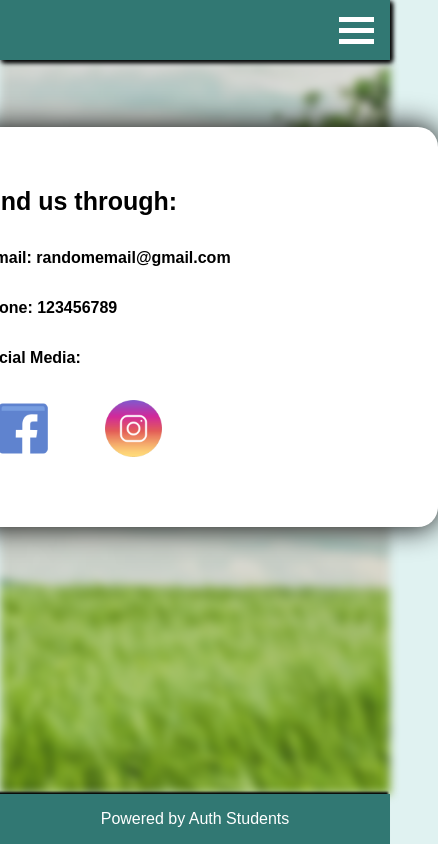
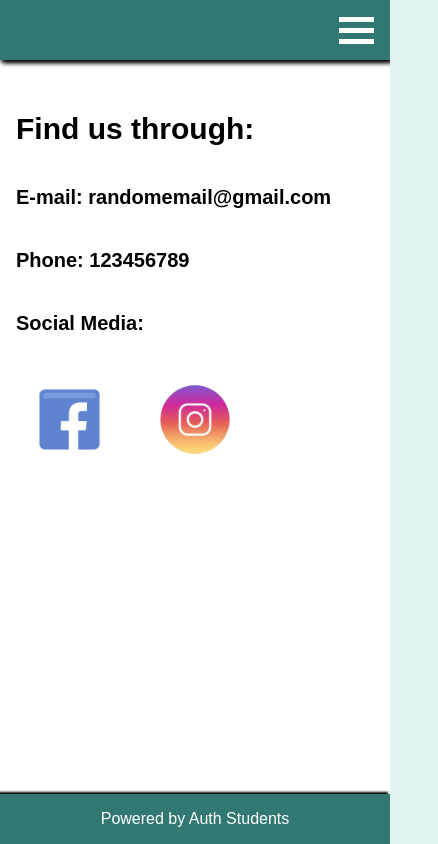
Before and after one commit to castawaypirate/Ecoverse-frontend, an Angular app in the folder merged/: page /contact in a window 390 px wide. Shown: the whole page, 438 px wide, since content can reach past the window. Built offline with nearby package versions, Linux system fonts and the light colour scheme.

Commit message:
About Page (Beta Version)

```diff
--- a/merged/src/app/contact/contact.component.scss
+++ b/merged/src/app/contact/contact.component.scss
@@ -3,15 +3,16 @@
     flex: 1 1 auto;
     display: flex;
     flex-direction: column;
+    height: 100%
 }
 
 .main_box {
 
     position: relative;
-    padding : 0;
+    padding: 0;
     display: flex;
-    align-items: center;
-    justify-content: center;
+  background-color: white;
+    width: 100%;
     margin: 0;
     height: 100%;
     flex: 1 1 auto;
@@ -30,15 +31,15 @@
     padding: 1rem;
     width: 475px;
     height: 400px ;
-    max-width: 500px;
-    position: absolute;
+    position: static;
     display: flex;
     flex-direction: column;
-    left: calc(50% - 232.5px);
-    bottom: calc(50% - 100px);
+    margin-left: calc(50% - 232.5px);
+    margin-top: 5rem;
     background-color: white;
     border-radius: 20px;
     box-shadow: 0 0 30px black;
+    z-index: 1;
 }
 
 .main_box .contact_window .text_field{
@@ -74,7 +75,7 @@
     left: 0;
 }
 .main_box .contact_window .social  a img{
-    position: absolute;
+    position: relative;
     object-fit: cover;
     margin: 0;
     padding: 0;
@@ -97,3 +98,35 @@
 .main_box .contact_window .social a:nth-child(2){
     margin-left: 5%;
 }
+
+@media only screen and (max-width: 575px) {
+
+  .main_box .image{
+    display: none;
+  }
+
+  .main_box .contact_window{
+    width: 100%;
+    height: 100%;
+    margin-top: 0;
+    margin-left: 0;
+    border-radius: 0;
+    box-shadow: none;
+  }
+  .main_box .contact_window .text_field h1{
+    font-size: 30px;
+  }
+  .main_box .contact_window .text_field p{
+    font-size: 20px;
+  }
+  .main_box .contact_window .social{
+    align-items: center;
+  }
+
+  .main_box .contact_window .social a{
+    margin-top: 10px;
+    width: 30%;
+    height: 30%;
+
+  }
+}
```
